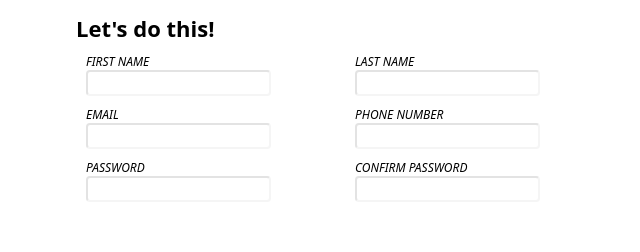
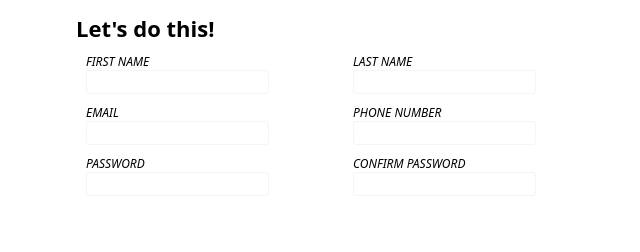
Before and after one commit to SebastianBrenes/Sign-up-Form, a plain HTML site: page index.html in a window 1280 px wide. Shown: the part 283-535 px from the top of the page, 484-1124 px from the left. Drawn offline with Linux system fonts and the light colour scheme.

Commit message:
Validate phone number and some css changes to the input

```diff
--- a/index.html
+++ b/index.html
@@ -52,7 +52,7 @@
                                 </div>
                                 <div class="label-input">
                                 <label for="phone-number">PHONE NUMBER</label>
-                                <input type="number" id="phone-number">
+                                <input type="tel" id="phone-number" pattern="[0-9]{3}-[0-9]{3}-[0-9]{4}" title="Please enter the correct number formta. Example: 123-456-7890">
                                 </div>
                                 <div class="label-input">
                                     <label for="check-password">CONFIRM PASSWORD</label>
--- a/main.css
+++ b/main.css
@@ -116,9 +116,7 @@ body {
 
 }
 
-.column {
 
-}
 
 .column input {
     height: 20px;
@@ -151,6 +149,10 @@ input:invalid {
     border-color: red;
 }
 
+input:valid {
+    border-color: rgba(202, 202, 202, 0.2);
+}
+
 input:focus{
     outline: none;
     border-color: rgb(74, 129, 68) ;
@@ -161,7 +163,7 @@ label, input {
 }
 
 input {
-    border-color: rgba(202, 202, 202, 0.2);
+    border: 1px solid rgba(202, 202, 202, 0.2);
     border-radius: 4px;
 }
 
```
